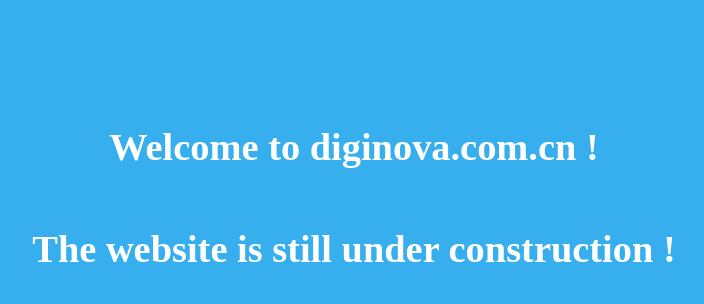
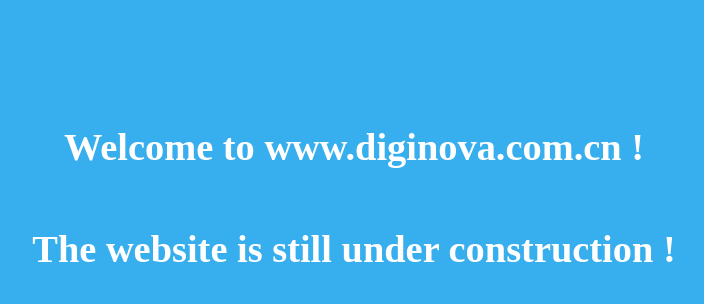
Before and after one commit to seasomlee/seasomlee.github.io, a plain HTML site: page index.html in a window 1280 px wide. Shown: the part 96-400 px from the top of the page, without its empty margins (286-990 px from the left). Drawn offline with Linux system fonts and the light colour scheme.

Commit message:
index.www
Signed-off-by: seasomlee <seasomlee@163.com>

```diff
--- a/index.html
+++ b/index.html
@@ -25,7 +25,7 @@
 </head>
 <body>
     <h3>
-        Welcome to diginova.com.cn !
+        Welcome to www.diginova.com.cn !
         <br>
         The website is still under construction !
     </h3>
```
